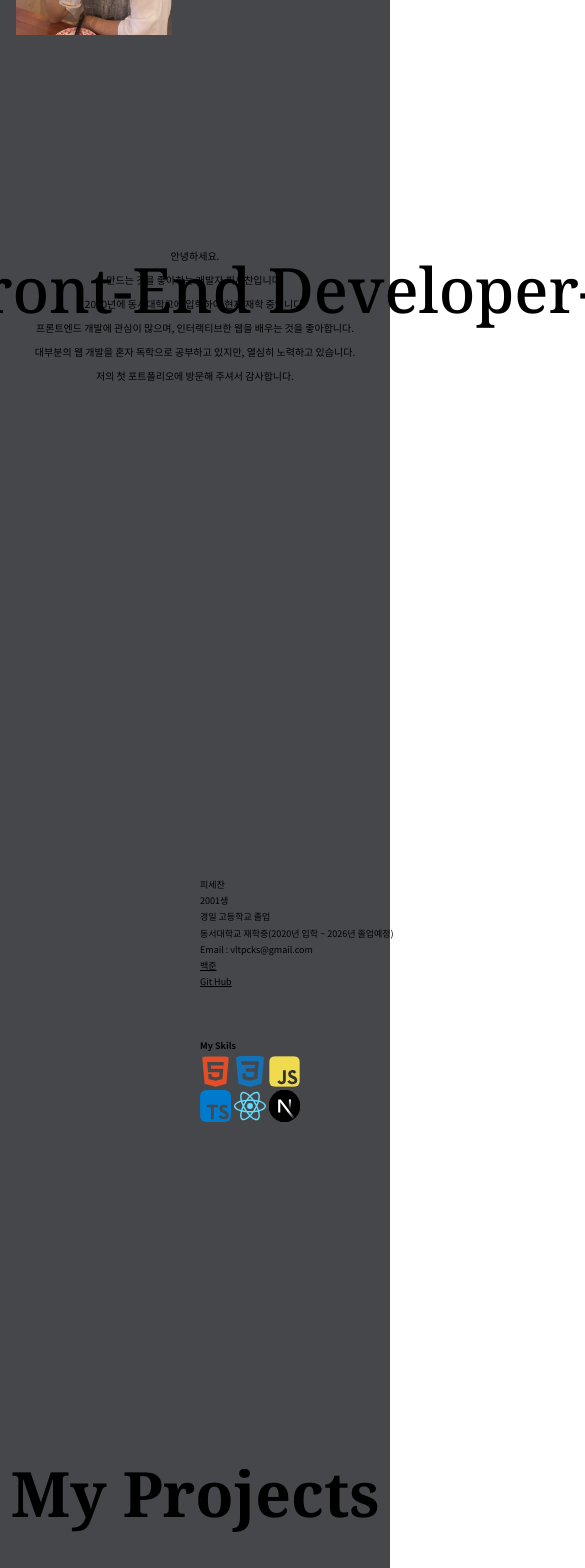
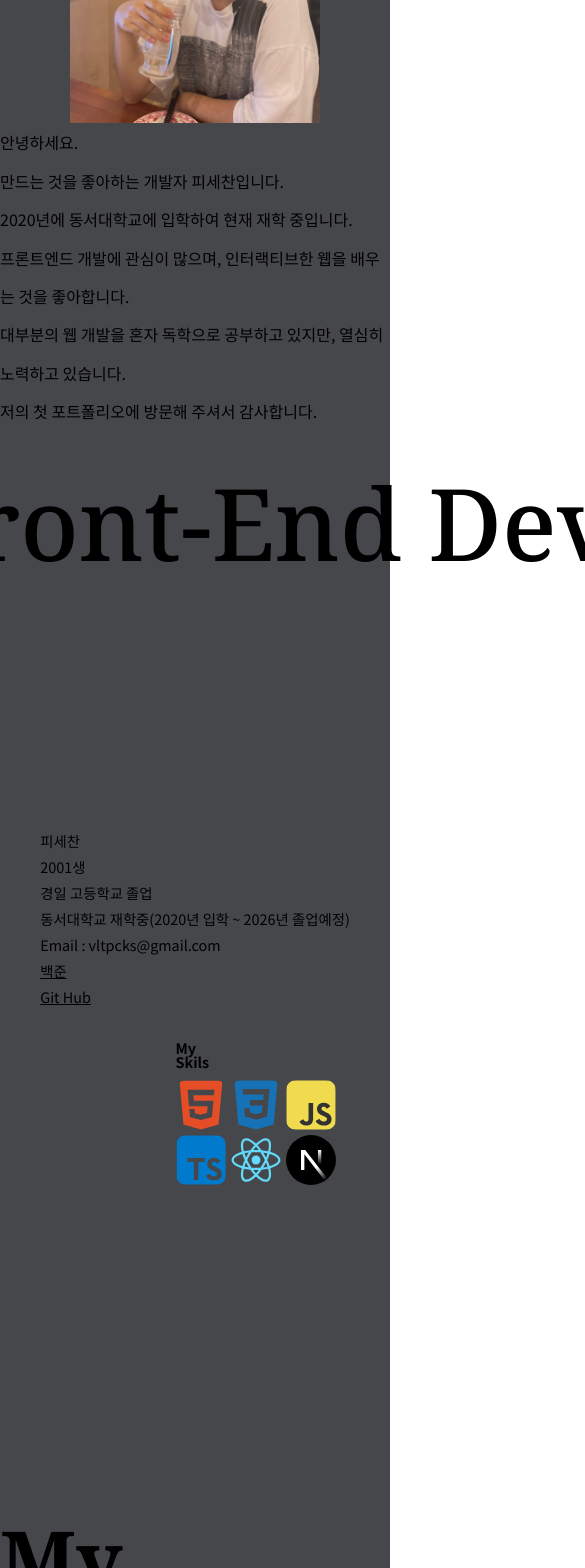
Before and after one commit to leaftha/My-PortFolio, a React (Create React App) app: page / in a window 390 px wide. Shown: the part 320-1888 px from the top of the page, 585 px wide, since content can reach past the window. Built offline with nearby package versions, Linux system fonts and the light colour scheme.

Commit message:
반응형 부분 수정

```diff
--- a/src/index.css
+++ b/src/index.css
@@ -159,11 +159,12 @@ html {
 @media (max-width: 768px) {
   html {
     font-size: 8px;
+    overflow-x: hidden;
   }
 }
 
-@media (max-width: 576px) {
+/* @media (max-width: 576px) {
   html {
-    font-size: 5px;
+    font-size: 8px;
   }
-}
+} */
--- a/src/style/Projects.module.css
+++ b/src/style/Projects.module.css
@@ -12,7 +12,7 @@
 
 .title {
   font-family: "Noto Serif", serif;
-  font-size: 12.5em;
+  font-size: 10em;
   font-weight: bold;
 }
 
@@ -54,7 +54,8 @@ border-radius: 10px;
 
 .contents {
   line-height: 3.125em;
-  width: 60vw;
+  width: 100vw;
+  height: 100vh;
 }
 .projectTitle {
   font-family: "Noto Serif", serif;
@@ -85,6 +86,7 @@ border-radius: 10px;
 .contents p {
   font-family: "Noto Sans KR", sans-serif;
   font-size: 1.125em;
+  width: 60%;
   white-space: pre-line;
   line-height: 2.5em;
   color: #868e96;
--- a/src/style/introduce.module.css
+++ b/src/style/introduce.module.css
@@ -64,13 +64,11 @@
 
 @media (max-width: 576px) {
   .introduce {
+    display: flex;
+    flex-direction: column;
     grid-template-columns: 1fr;
   }
   .profileImg {
-  }
-  .text {
-    display: flex;
-    flex-direction: column;
-    align-items: center;
+    margin: 0;
   }
 }
--- a/src/style/introduceTitle.module.css
+++ b/src/style/introduceTitle.module.css
@@ -8,7 +8,7 @@
 
 .container {
   position: absolute;
-  top: calc(110vh - 350px);
+  top: calc(110vh - 17em);
 }
 
 .titles {
--- a/src/style/mySkils.module.css
+++ b/src/style/mySkils.module.css
@@ -16,7 +16,7 @@
   flex-direction: column;
   font-size: 1.8em;
   line-height: 1.8125em;
-  margin: 50px 0;
+  margin: 2.125em 0;
 }
 
 .history p:nth-child(6) {
@@ -58,3 +58,10 @@
 .hyper {
   text-decoration: underline;
 }
+
+@media (max-width: 768px) {
+  .main {
+    margin: 0;
+    align-items: center;
+  }
+}
```
